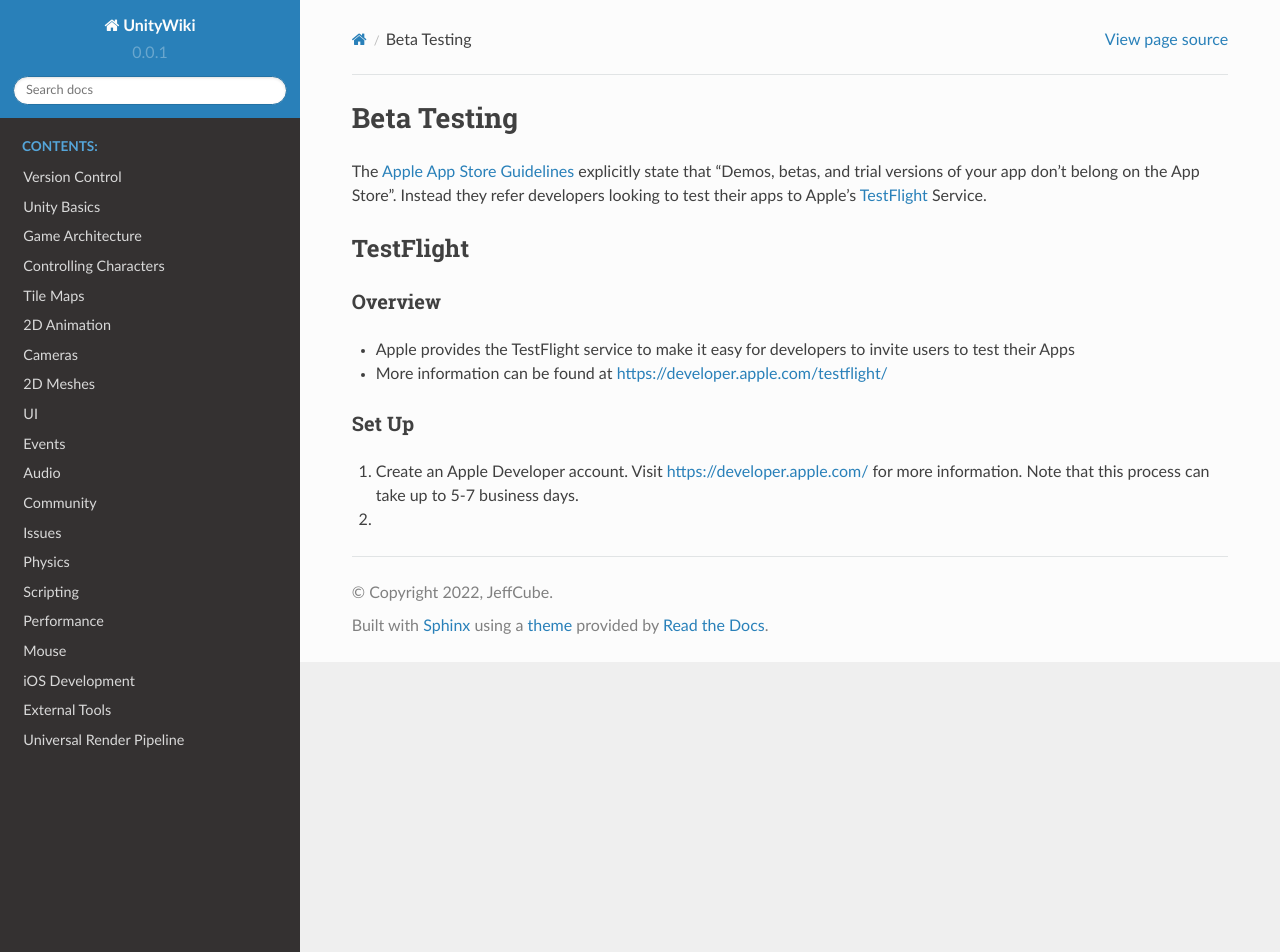
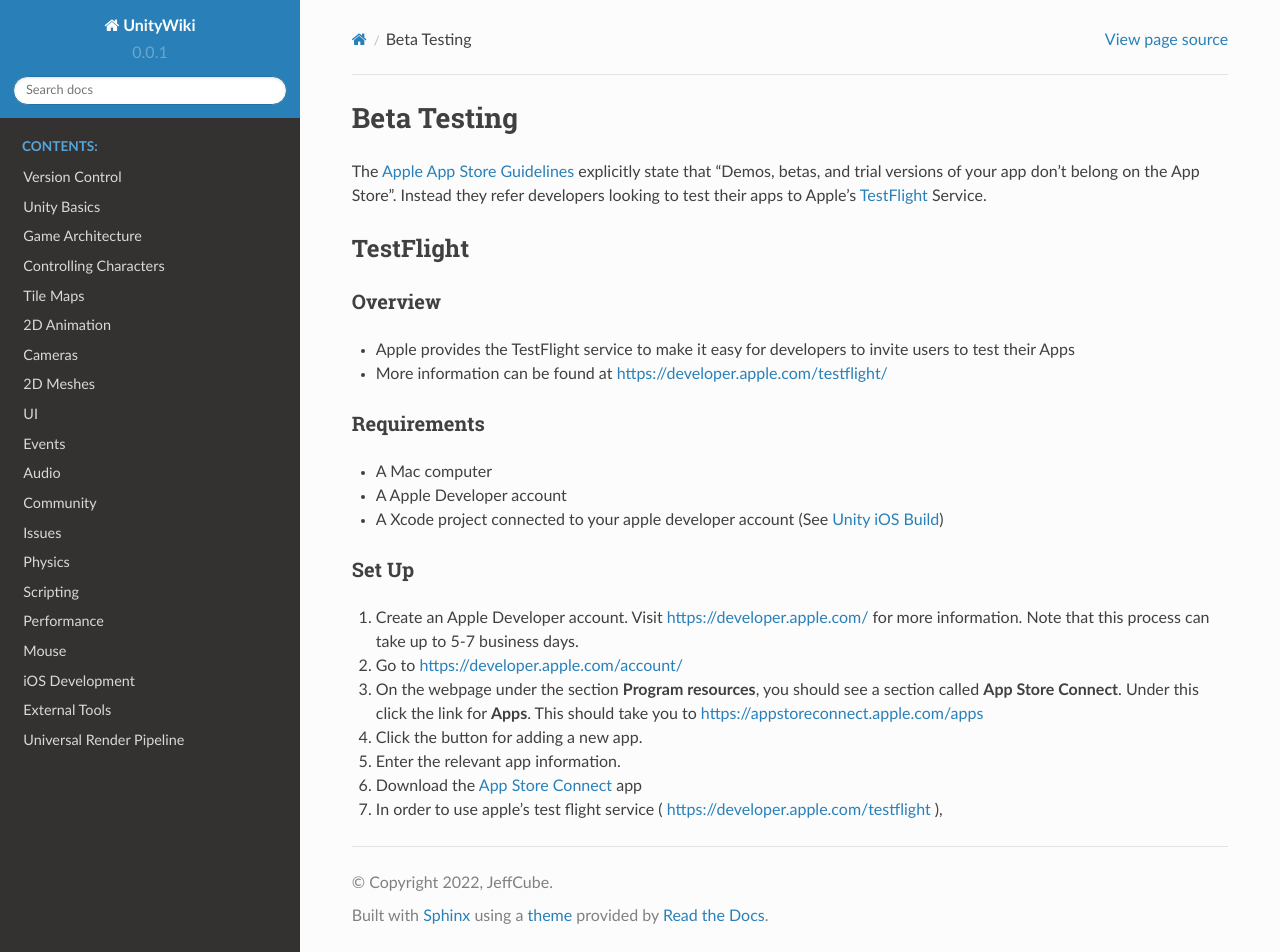
Before and after one commit to JeffCube99/UnityWiki, a Sphinx documentation site: the page built from docs/source/ios_development/beta_testing.rst, in a window 1280 px wide and 952 px high. Built offline with Sphinx 7.4.7 and the Read the Docs theme 2.0.0, drawn with Linux system fonts in a browser that asks for light colours.

Commit message:
* Adding information on beta testing

```diff
--- a/docs/source/ios_development/beta_testing.rst
+++ b/docs/source/ios_development/beta_testing.rst
@@ -15,9 +15,22 @@
 *   Apple provides the TestFlight service to make it easy for developers to invite users to test their Apps
 *   More information can be found at https://developer.apple.com/testflight/
 
+Requirements
+************
+
+*   A Mac computer
+*   A Apple Developer account
+*   A Xcode project connected to your apple developer account (See :ref:`Unity_iOS_Build`)
+
 Set Up
 ******
 
 #.  Create an Apple Developer account. Visit https://developer.apple.com/ for more information. Note that this process
     can take up to 5-7 business days.
-#.
+#.  Go to https://developer.apple.com/account/
+#.  On the webpage under the section **Program resources**, you should see a section called **App Store Connect**. Under
+    this click the link for **Apps**. This should take you to https://appstoreconnect.apple.com/apps
+#.  Click the button for adding a new app.
+#.  Enter the relevant app information.
+#.  Download the `App Store Connect <https://developer.apple.com/app-store-connect/>`_ app
+#.  In order to use apple's test flight service ( https://developer.apple.com/testflight ),
```
